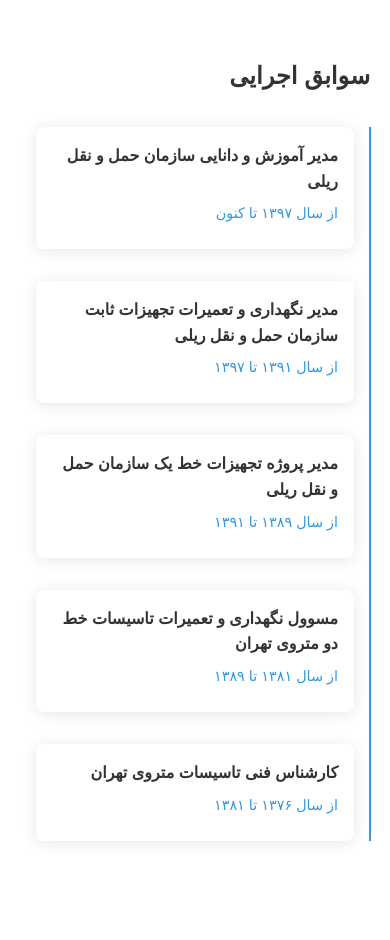
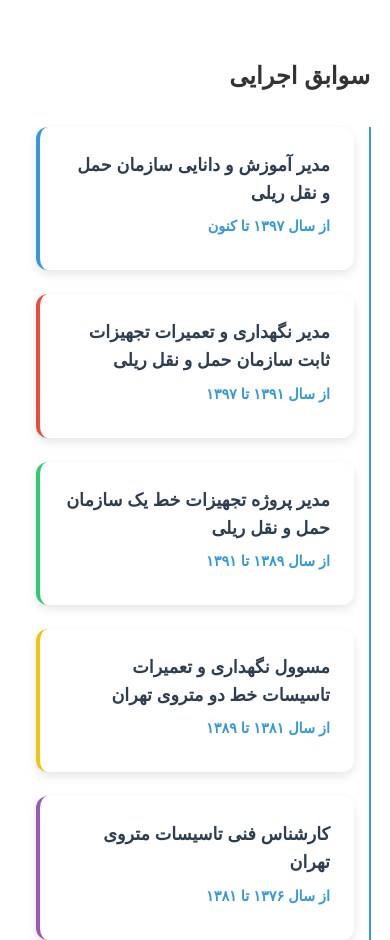
Before and after one commit to javadhasanli/javadhasanli.github.io, a website built with Vite: page index.html in a window 390 px wide. Shown: the part 1840-2780 px from the top of the page. Built offline with nearby package versions, Linux system fonts and the light colour scheme; a web font is replaced by a local one.

Commit message:
Update styles.css

```diff
--- a/styles.css
+++ b/styles.css
@@ -1644,6 +1644,61 @@ body.dark-mode #executive .timeline-date {
     margin-right: 0; /* حذف margin برای آیتم‌های فرد */
   }
 }
+/* استایل‌های بخش سوابق اجرایی در حالت موبایل */
+@media (max-width: 768px) {
+  #executive .timeline-item {
+    width: 100%; /* عرض کامل برای موبایل */
+    padding: 0 1rem; /* فاصله داخلی کمتر */
+    margin-bottom: 1.5rem; /* فاصله بین آیتم‌ها */
+  }
+
+  #executive .timeline-content {
+    padding: 1.5rem; /* فاصله داخلی بیشتر */
+    background-color: var(--white); /* رنگ پس‌زمینه */
+    border-radius: 12px; /* گوشه‌های گرد */
+    box-shadow: 0 4px 10px rgba(0, 0, 0, 0.1); /* سایه ملایم */
+    border-left: 4px solid var(--secondary-color); /* خط رنگی در سمت چپ */
+    transition: transform 0.3s ease, box-shadow 0.3s ease; /* انیمیشن hover */
+  }
+
+  #executive .timeline-content:hover {
+    transform: translateY(-5px); /* حرکت به بالا هنگام hover */
+    box-shadow: 0 6px 15px rgba(0, 0, 0, 0.2); /* سایه بیشتر هنگام hover */
+  }
+
+  #executive .timeline-content h3 {
+    font-size: 1.1rem; /* کاهش سایز فونت عنوان */
+    color: var(--primary-color); /* رنگ عنوان */
+    margin-bottom: 0.5rem; /* فاصله بین عنوان و تاریخ */
+  }
+
+  #executive .timeline-date {
+    font-size: 0.9rem; /* کاهش سایز فونت تاریخ */
+    color: var(--secondary-color); /* رنگ تاریخ */
+    font-weight: 600; /* وزن فونت تاریخ */
+  }
+
+  /* رنگ‌های متفاوت برای هر آیتم */
+  #executive .timeline-item:nth-child(1) .timeline-content {
+    border-left-color: #3498db; /* آبی */
+  }
+
+  #executive .timeline-item:nth-child(2) .timeline-content {
+    border-left-color: #e74c3c; /* قرمز */
+  }
+
+  #executive .timeline-item:nth-child(3) .timeline-content {
+    border-left-color: #2ecc71; /* سبز */
+  }
+
+  #executive .timeline-item:nth-child(4) .timeline-content {
+    border-left-color: #f1c40f; /* زرد */
+  }
+
+  #executive .timeline-item:nth-child(5) .timeline-content {
+    border-left-color: #9b59b6; /* بنفش */
+  }
+}
 /* استایل‌های skill-tag در حالت موبایل */
 @media (max-width: 768px) {
   .skill-tag {
```
